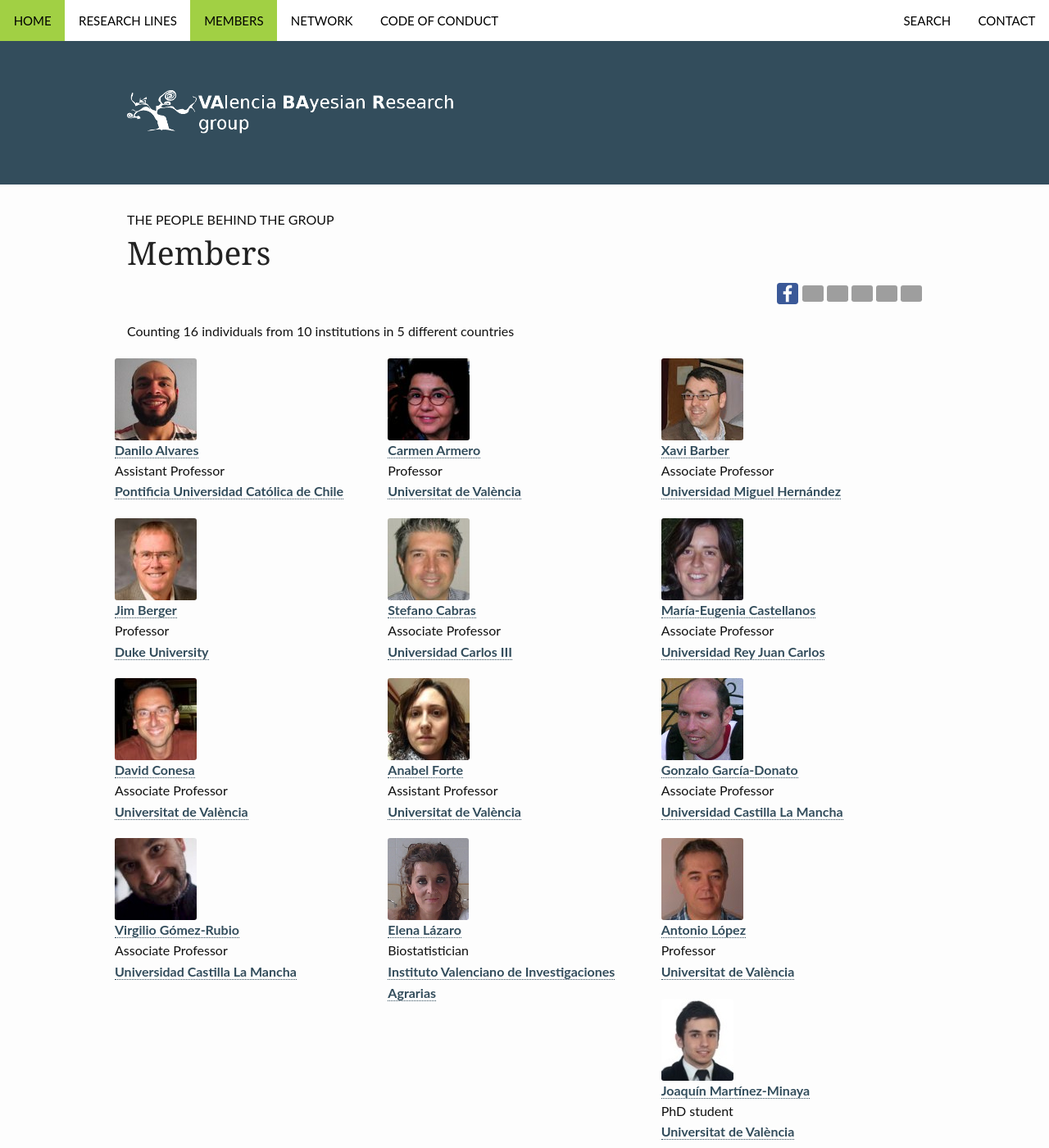
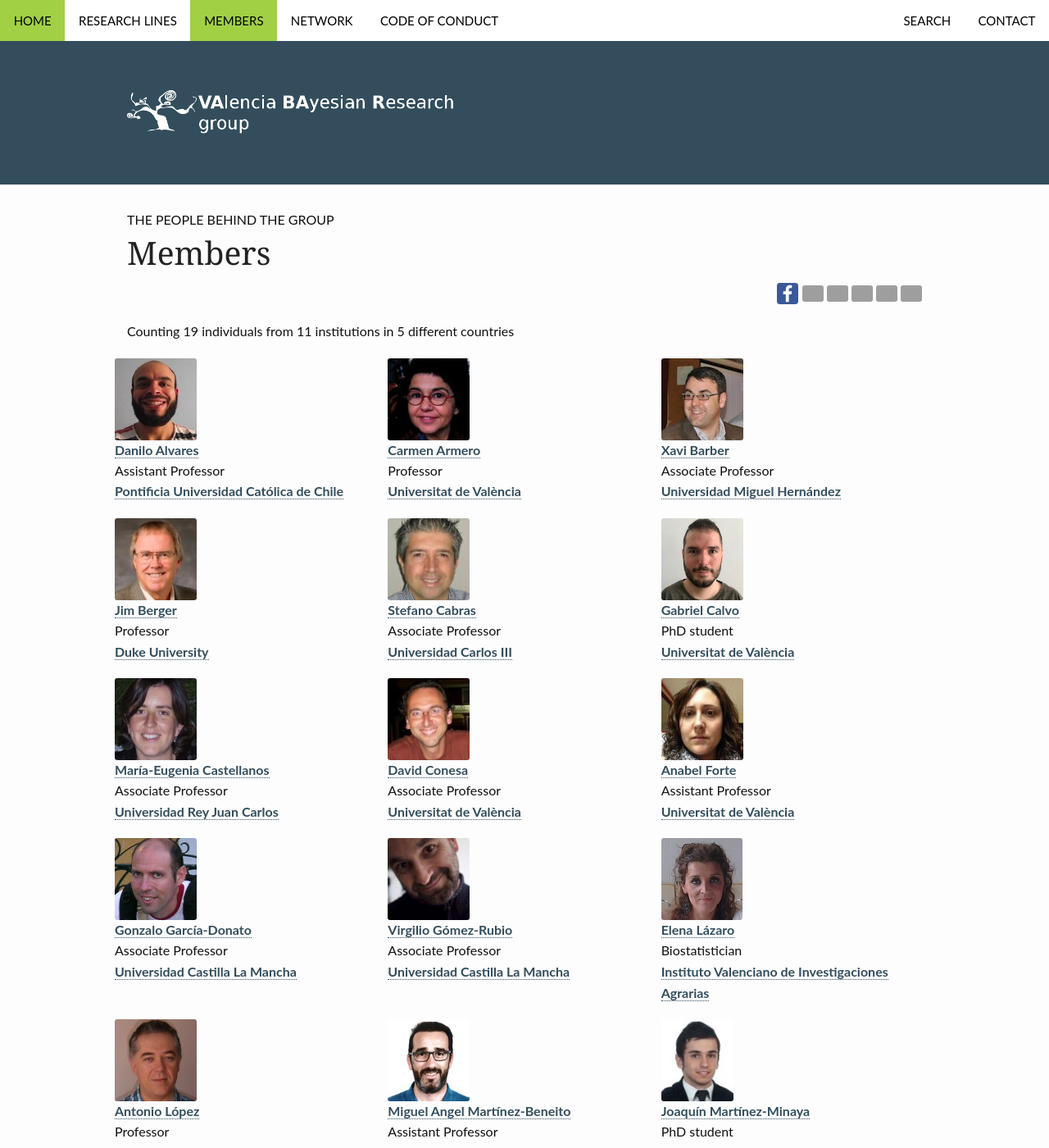
Before and after one commit to VABAR/VABAR.github.io, a Jekyll site: the page built from pages/members.md, in a window 1280 px wide and 1400 px high. Shown: the whole window at 82% size. Built offline with Jekyll 4.4.1, drawn with Linux system fonts in a browser that asks for light colours; some of the changed text lies outside the part shown.

Commit message:
Add members A Quiros, M A Martinez, G Calvo

```diff
--- a/_data/members.yml
+++ b/_data/members.yml
@@ -33,6 +33,12 @@
   position: Associate Professor
   url: http://portal.uc3m.es/portal/page/portal/dpto_estadistica/personal/Stefano_Cabras
   img: stefano.jpg
+
+- name: Gabriel Calvo
+  affiliation: uveg
+  position: PhD student
+  url: http://www.uv.es/
+  img: gcalvo.jpg
 
 - name: María-Eugenia Castellanos
   affiliation: urjc
@@ -76,6 +82,12 @@
   url: http://www.uv.es/antoniol
   img: antonio.jpg
 
+- name: Miguel Angel Martínez-Beneito
+  affiliation: uveg
+  position: Assistant Professor
+  url: http://www.uv.es
+  img: mamartinez.jpg
+
 - name: Joaquín Martínez-Minaya
   affiliation: uveg
   position: PhD student
@@ -93,6 +105,12 @@
   position: PhD
   url: https://es.linkedin.com/in/franciscopalmi
   img: fpalmi.jpg
+
+- name: Alicia Quirós
+  affiliation: unileon
+  position: Assistant Professor
+  url: https://www.researchgate.net/profile/Alicia_Quiros
+  img: aquiros.jpg
 
 - name: Blanca Sarzo
   affiliation: uveg
```
Also changed, not shown: _data/institutions.yml (+8 -0 lines), images/institutions/escudo-ule.svg (added), images/institutions/unileon.png (added), images/members/aquiros.jpg (renamed from images/members/alicia.jpg), images/members/gcalvo.jpg (added), images/members/mamartinez.jpg (added).
